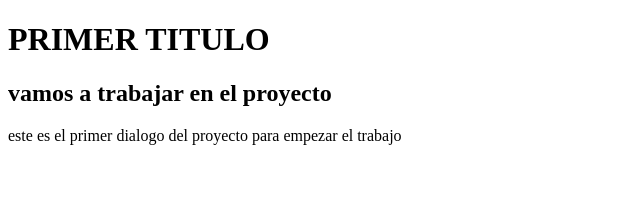
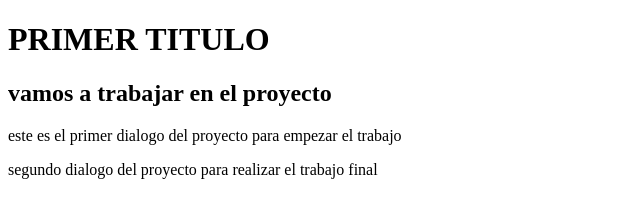
Before and after one commit to CHECO-MP95/CARPETA-A, a plain HTML site: page index.html in a window 1280 px wide. Shown: the whole page, without its empty margins (0-640 px from the left). Drawn offline with Linux system fonts and the light colour scheme.

Commit message:
segundo dialogo del proyecto

```diff
--- a/index.html
+++ b/index.html
@@ -9,5 +9,6 @@
     <h1>PRIMER TITULO</h1>
     <h2>vamos a trabajar en el proyecto</h2>
     <p>este es el primer dialogo del proyecto para empezar el trabajo</p>
+    <p>segundo dialogo del proyecto para realizar el trabajo final</p>
   </body>
 </html>
```
